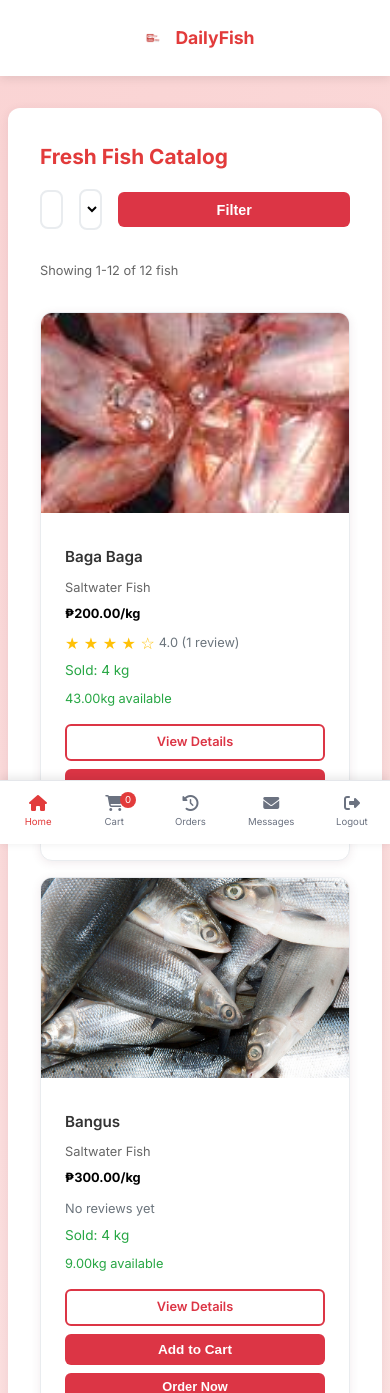
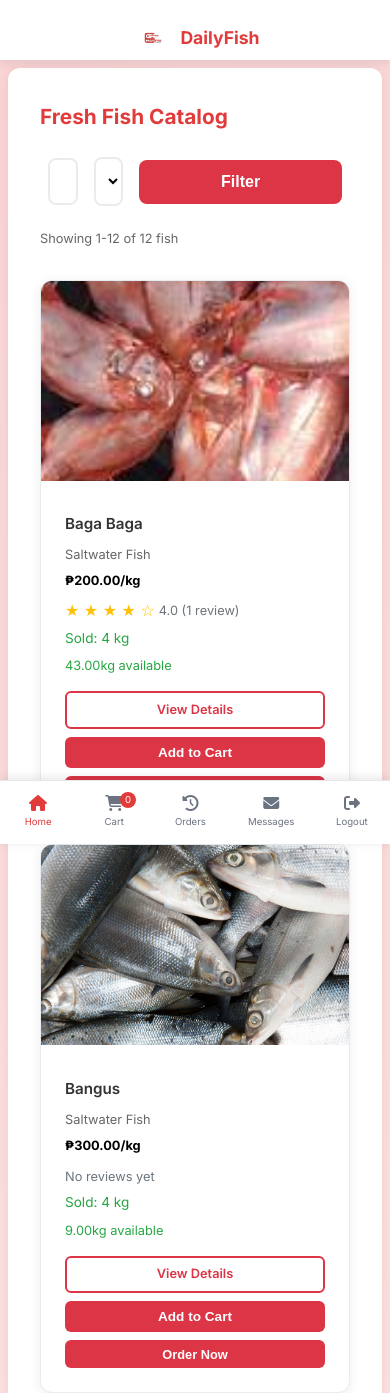
Before and after one commit to jvybatuto-coder/daily-fish, a Django app: page /fish/ in a window 390 px wide. Shown: the top 1393 px of the page. Run offline with Django 5.2, Linux system fonts and the light colour scheme; a user stored in the database is signed in; data comes from the database, SQL or seed files in the repository.

Commit message:
Optimize header height, logo size, and filter section for mobile
- Set header height to 60px to match footer height
- Increase desktop logo size from 250px to 280px
- Increase mobile logo sizes: 55px (tablet), 50px (mobile), 45px (ultra-small)
- Adjust main content margin to 60px to match header height
- Enlarge search bar and categories dropdown for mobile:
  * Font size: 1rem (increased from 0.9rem)
  * Padding: 0.8rem (increased from 0.6rem)
  * Min-height: 44px for touch-friendly targets
- Reduce filter section size with better spacing
- Maintain responsive design across all breakpoints
- Logo stays in top-left corner with proper sizing

```diff
--- a/myproject/templates/fish_list.html
+++ b/myproject/templates/fish_list.html
@@ -20,8 +20,8 @@
             margin: 0;
             padding: 0;
         }
-        .header { background: white; box-shadow: 0 2px 10px rgba(0,0,0,0.1); position: fixed; top: 0; left: 0; right: 0; z-index: 1000; }
-        .header-content { display: flex; align-items: center; justify-content: space-between; padding: 0.75rem 2rem; }
+        .header { background: white; box-shadow: 0 2px 10px rgba(0,0,0,0.1); position: fixed; top: 0; left: 0; right: 0; z-index: 1000; height: 60px; }
+        .header-content { display: flex; align-items: center; justify-content: space-between; padding: 0.75rem 2rem; height: 100%; }
         .logo {
             display: flex;
             align-items: center;
@@ -42,20 +42,25 @@
             left: -190px;
             top: 50%;
             transform: translateY(-50%);
-            width: 250px;
+            width: 280px; /* Increased from 250px */
             height: auto;
         }
         .header-title { color: #e23b3b; margin: 0; font-size: 1.8rem; }
         .nav { display: flex; align-items: center; gap: 0.75rem; }
         .nav a { background: white; color: #e23b3b; border: 2px solid #e23b3b; border-radius: 8px; padding: 0.5rem 0.9rem; text-decoration: none; font-weight: 600; transition: all 0.3s ease; }
         .nav a:hover { background: white !important; color: #c82333 !important; transform: translateY(-2px); box-shadow: 0 4px 12px rgba(226,59,59,0.3); }
-        main.container { margin-top: 100px; }
+        main.container { margin-top: 60px; }
 
         /* Mobile Responsive Styles with TikTok-style Footer */
         @media (max-width: 768px) {
+            .header {
+                height: 60px; /* Match footer height */
+            }
+
             .header-content {
                 padding: 0.75rem 1rem;
                 justify-content: space-between;
+                height: 100%;
             }
 
             .logo img {
@@ -63,7 +68,7 @@
                 left: auto !important;
                 top: auto !important;
                 transform: none !important;
-                width: 45px !important;
+                width: 55px !important; /* Increased from 45px */
                 height: auto;
                 margin-right: 8px;
                 vertical-align: middle;
@@ -159,7 +164,7 @@
 
             /* Adjust main content for footer */
             main.container {
-                margin-top: 100px;
+                margin-top: 60px; /* Match header height */
                 margin-bottom: 80px;
                 padding: 1rem;
             }
@@ -215,24 +220,45 @@
             main.container .search-bar {
                 flex-direction: column !important;
                 gap: 0.5rem !important;
+                padding: 0.5rem !important;
+                margin-bottom: 1rem !important;
             }
 
             main.container .search-bar input,
             main.container .search-bar select,
             main.container .search-bar button {
                 width: 100% !important;
-                font-size: 0.9rem !important;
-                padding: 0.6rem !important;
+                font-size: 1rem !important; /* Enlarged from 0.9rem */
+                padding: 0.8rem !important; /* Enlarged from 0.6rem */
+                border-radius: 8px !important;
+            }
+
+            main.container .search-bar input {
+                min-height: 44px !important; /* Touch-friendly height */
+            }
+
+            main.container .search-bar select {
+                min-height: 44px !important; /* Touch-friendly height */
+            }
+
+            main.container .search-bar button {
+                min-height: 44px !important; /* Touch-friendly height */
+                font-weight: 600 !important;
             }
         }
 
         @media (max-width: 576px) {
+            .header {
+                height: 60px; /* Match footer height */
+            }
+
             .header-content {
                 padding: 0.75rem 0.75rem;
+                height: 100%;
             }
 
             .logo img {
-                width: 40px !important;
+                width: 50px !important; /* Increased from 40px */
                 margin-right: 6px;
             }
 
@@ -281,12 +307,17 @@
         }
 
         @media (max-width: 480px) {
+            .header {
+                height: 60px; /* Match footer height */
+            }
+
             .header-content {
                 padding: 0.5rem 0.5rem;
+                height: 100%;
             }
 
             .logo img {
-                width: 35px !important;
+                width: 45px !important; /* Increased from 35px */
                 margin-right: 5px;
             }
 
```
